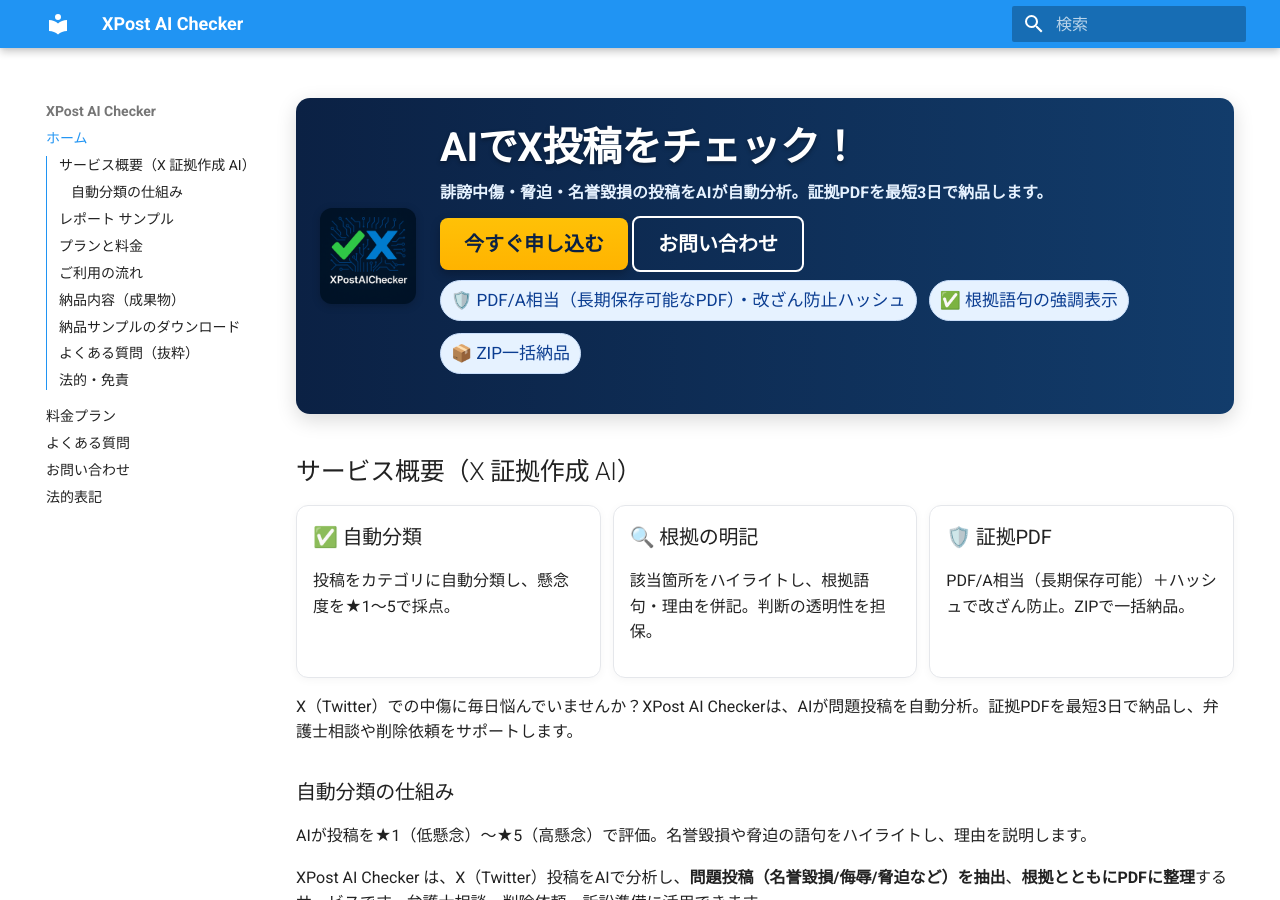
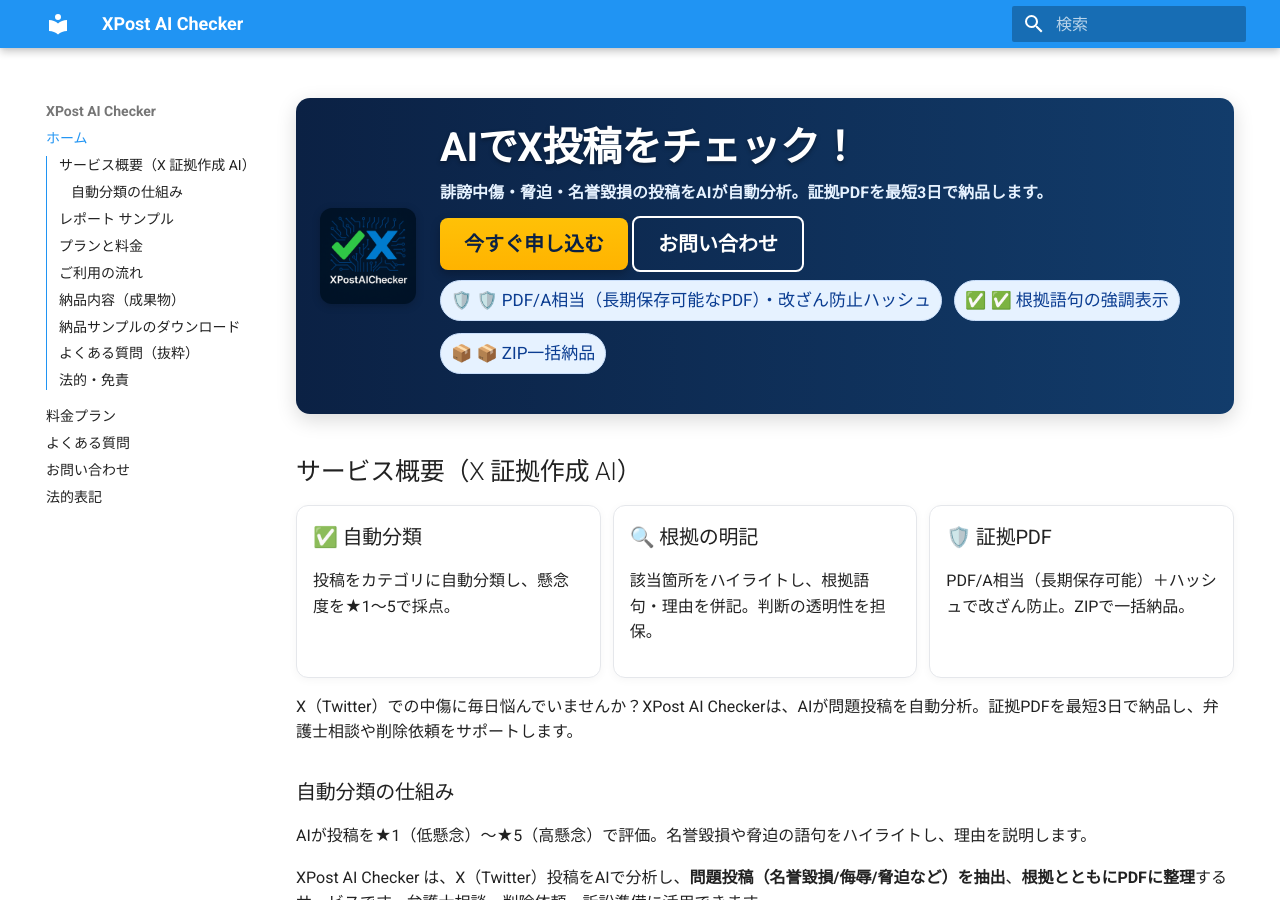
Before and after one commit to toshio1822/xpost-ai-checker-site, an MkDocs documentation site: the page built from docs/index.md, in a window 1280 px wide and 900 px high. Built offline with MkDocs 1.6.1 and Material for MkDocs 9.7.7, drawn with Linux system fonts in a browser that asks for light colours.

```diff
--- a/docs/index.md
+++ b/docs/index.md
@@ -13,9 +13,9 @@
   <a href="contact.md" class="btn-cta-secondary">お問い合わせ</a>
 </div>
     <div class="badges">
-      <div class="badge">🛡️ PDF/A相当（長期保存可能なPDF）・改ざん防止ハッシュ</div>
-      <div class="badge">✅ 根拠語句の強調表示</div>
-      <div class="badge">📦 ZIP一括納品</div>
+      <div class="badge">🛡️ 🛡️ PDF/A相当（長期保存可能なPDF）・改ざん防止ハッシュ</div>
+      <div class="badge">✅ ✅ 根拠語句の強調表示</div>
+      <div class="badge">📦 📦 ZIP一括納品</div>
     </div>
   </div>
 </div>
```
